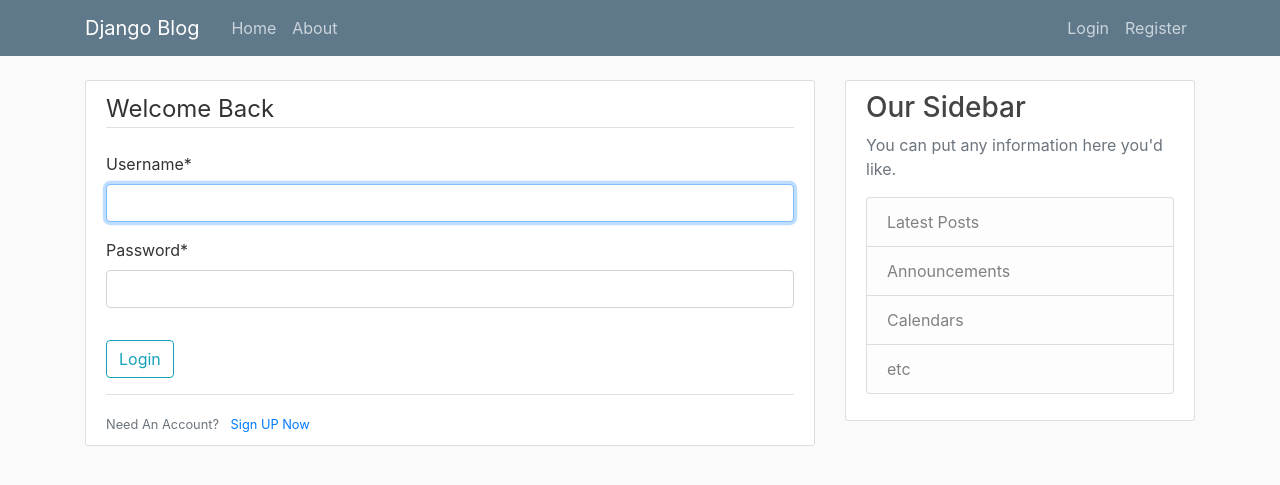
After one commit to MagedSaeed/DjangoBlog, a Django app: page /login/ in a window 1280 px wide. The commit adds this page. Shown: the top 485 px of the page. Run offline with Django 3.2, Linux system fonts and the light colour scheme; some libraries are stand-ins or nearby versions.

Commit message:
Login and Logout systems

```diff
--- a/Blog/templates/blog/base.html
+++ b/Blog/templates/blog/base.html
@@ -32,8 +32,13 @@
                 </div>
                 <!-- Navbar Right Side -->
                 <div class="navbar-nav">
-                    <a class="nav-item nav-link" href="{% url "admin:index" %}">Login</a>
-                    <a class="nav-item nav-link" href="#">Register</a>
+                    {% if user.is_authenticated %}
+                        <a class="nav-item nav-link" href="{% url "blog-profile" %}">My Profile</a>
+                        <a class="nav-item nav-link" href="{% url "blog-logout" %}">Logout</a>
+                    {% else %}
+                        <a class="nav-item nav-link" href="{% url "blog-login" %}">Login</a>
+                        <a class="nav-item nav-link" href="{% url "blog-register" %}">Register</a>
+                    {% endif %}
                 </div>
             </div>
         </div>
@@ -45,7 +50,7 @@
             {% if messages %}
                 {% for message in messages %}
                     <div class="alert alert-{{ message.tags }}">
-                    {{ message }}
+                        {{ message }}
                     </div>
                 {% endfor %}
             {% endif %}
--- a/BlogProject/urls.py
+++ b/BlogProject/urls.py
@@ -16,9 +16,13 @@ Including another URLconf
 from django.contrib import admin
 from django.urls import path, include
 from Users import views as user_view
+from django.contrib.auth import views as auth_views
 
 urlpatterns = [
     path('admin/', admin.site.urls),
     path('', include('Blog.urls')),
     path('register/', user_view.register, name="blog-register"),
+    path('login/', auth_views.LoginView.as_view(template_name='users/login.html'), name='blog-login'),
+    path('logout/', auth_views.LogoutView.as_view(template_name='users/logout.html'), name='blog-logout'),
+    path('profile/',user_view.profile,name='blog-profile')
 ]
--- /dev/null
+++ b/Users/templates/users/login.html
@@ -0,0 +1,19 @@
+{% extends "blog/base.html" %}
+{% load crispy_forms_tags %}
+{% block content %}
+    <div class="content-section">
+        <form method="POST">
+            {% csrf_token %}
+            <fieldset class="form-group">
+                <legend class="border-bottom mb-4"> Welcome Back</legend>
+                {{ form|crispy }}
+            </fieldset>
+            <div class="form-group">
+                <button class="btn btn-outline-info" type="submit"> Login </button>
+            </div>
+            <div class="border-top pt-3">
+                <small class="text-muted"> Need An Account? <a class="ml-2" href="{% url 'blog-register' %}">Sign UP Now</a></small>
+            </div>
+        </form>
+    </div>
+{% endblock content %}
--- /dev/null
+++ b/Users/templates/users/profile.html
@@ -0,0 +1,5 @@
+{% extends "blog/base.html" %}
+{% load crispy_forms_tags %}
+{% block content %}
+    <h1>{{ user.username }}</h1>
+{% endblock content %}
```
Also changed, not shown: BlogProject/settings.py (+4 -6 lines), Users/templates/users/logout.html (added, +7 -0 lines), Users/views.py (+7 -1 lines), db.sqlite3.
